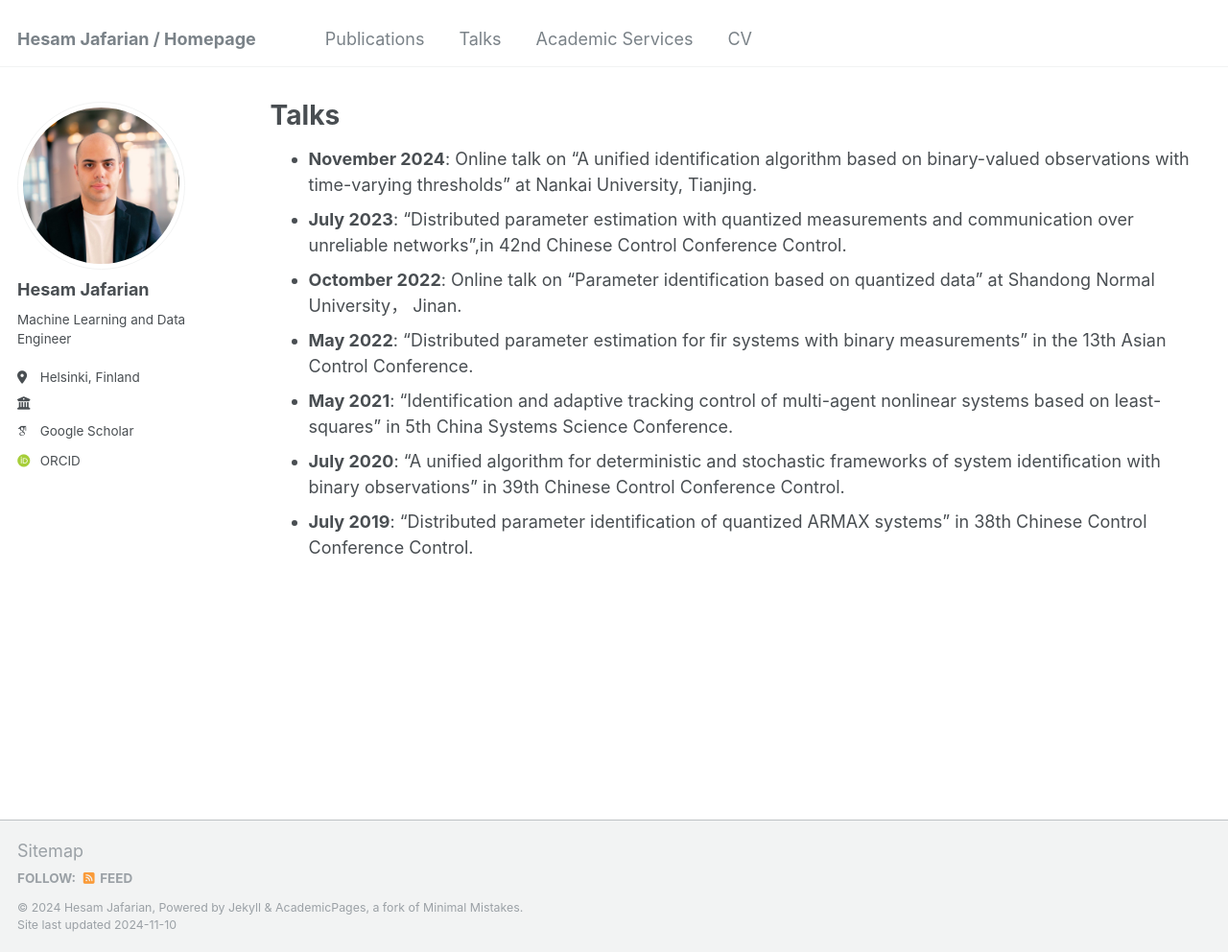
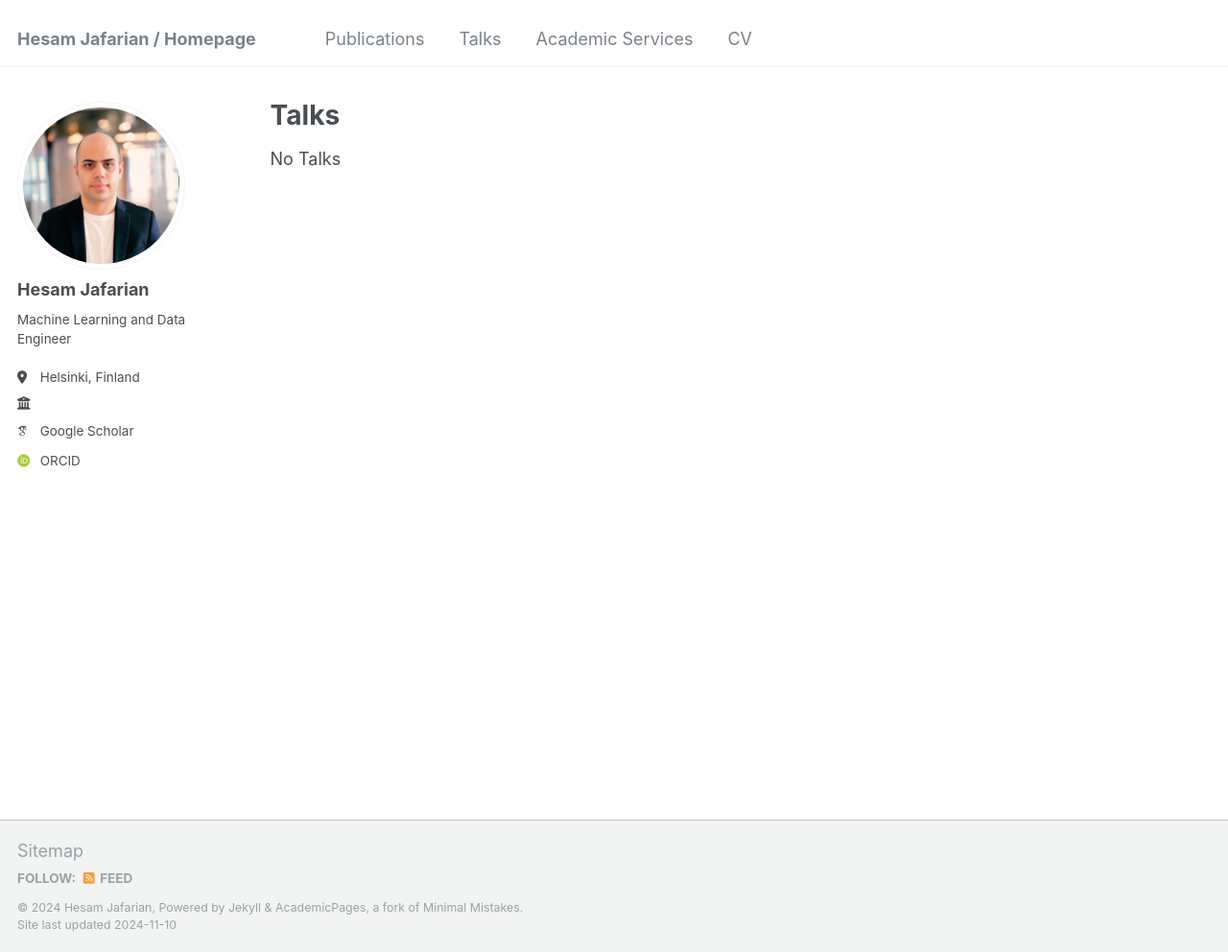
Before and after one commit to hesamjafarian/hesamjafarian.github.io, a Jekyll site: the page built from _pages/talks.md, in a window 1280 px wide and 992 px high. Shown: the whole window at 96% size. Built offline with Jekyll 4.4.1, drawn with Linux system fonts in a browser that asks for light colours; some web fonts are replaced.

Commit message:
Update talks.md

```diff
--- a/_pages/talks.md
+++ b/_pages/talks.md
@@ -8,10 +8,4 @@ redirect_from:
 
 ---
 
-* **November 2024**: Online talk on “A unified identification algorithm based on binary-valued observations with time-varying thresholds” at Nankai University, Tianjing.
-* **July 2023**: “Distributed parameter estimation with quantized measurements and communication over unreliable networks”,in 42nd Chinese Control Conference Control.
-* **Octomber 2022**: Online talk on “Parameter identification based on quantized data” at Shandong Normal University， Jinan.
-* **May 2022**: “Distributed parameter estimation for fir systems with binary measurements” in the 13th Asian Control Conference.
-* **May 2021**: “Identification and adaptive tracking control of multi-agent nonlinear systems based on least-squares” in 5th China Systems Science Conference.
-* **July 2020**: “A unified algorithm for deterministic and stochastic frameworks of system identiﬁcation with binary observations” in 39th Chinese Control Conference Control.
-* **July 2019**: “Distributed parameter identification of quantized ARMAX systems” in 38th Chinese Control Conference Control.
+No Talks
```
